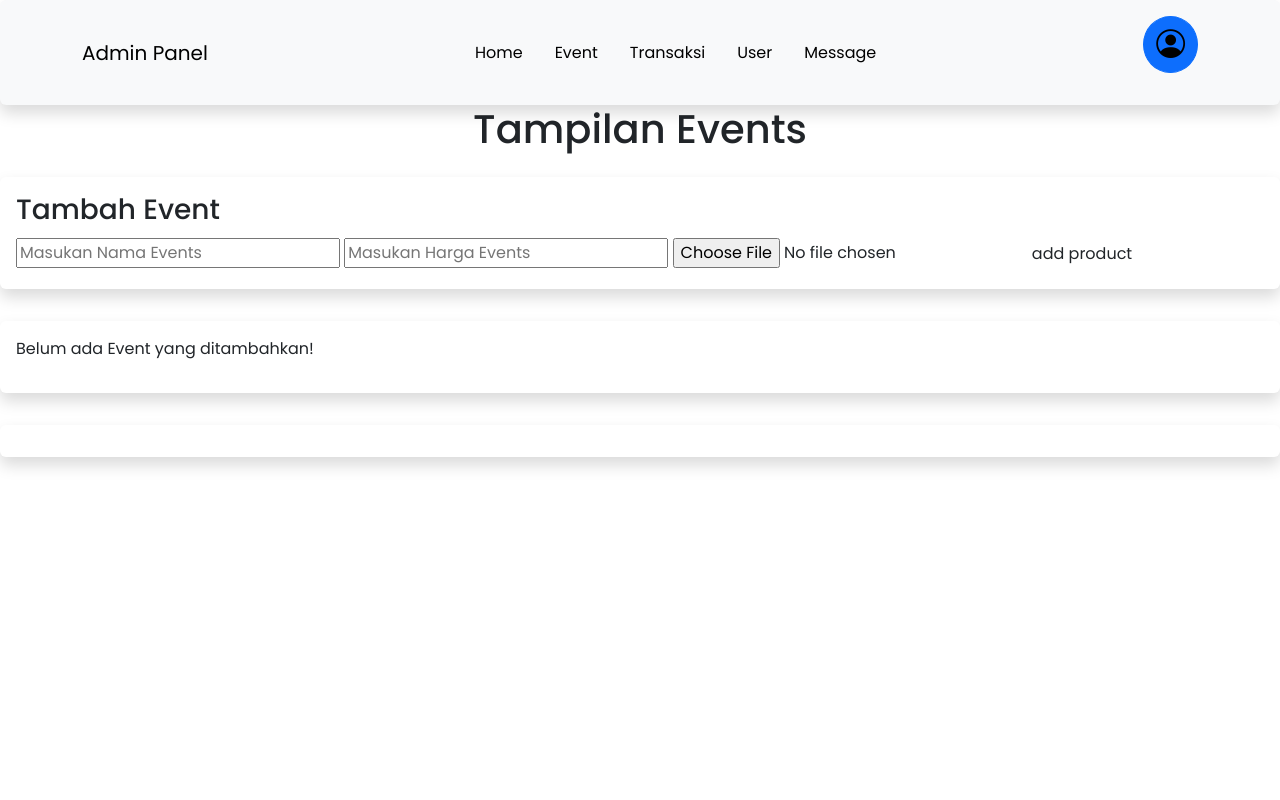
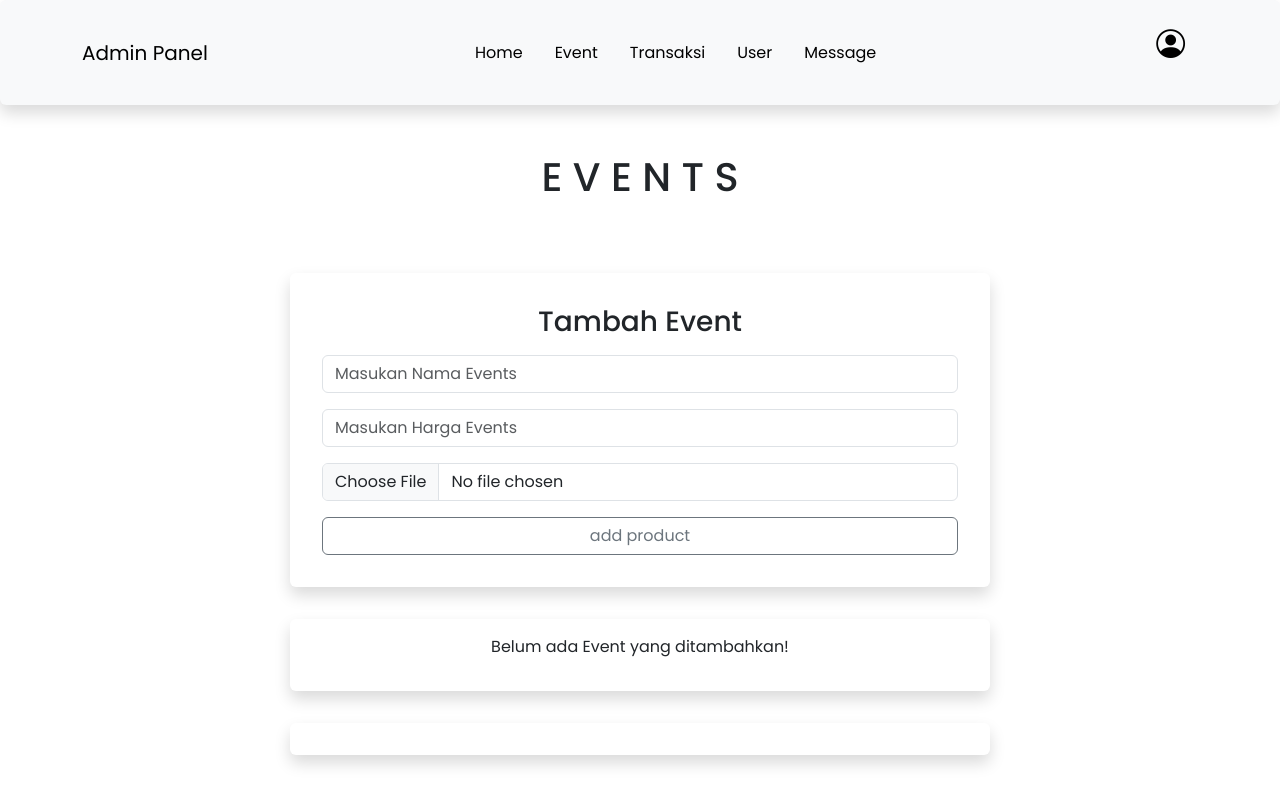
Before and after one commit to zyoohere/DreamFest-V-0.1, a PHP site: page /adminpages/admin-event.php in a window 1280 px wide. Run offline with PHP 8.4, Linux system fonts and the light colour scheme; a user stored in the database is signed in; data that the repository does not hold is empty.

Commit message:
perubahan di admin

```diff
--- a/view/adminpages/admin-event.php
+++ b/view/adminpages/admin-event.php
@@ -90,20 +90,30 @@ if (isset($_POST['update_events'])) {
 <body>
   <?php include('admin-header.php') ?>
 
-  <h1 class="text-center">Tampilan Events</h1>
+  <h1 class="text-center m-5">E V E N T S</h1>
 
   <section class="container-fluid">
-    <div class="row justify-content-center">
-      <div class="shadow p-3 m-3 rounded">
+    <div class="row g-3 p-4 m-6 justify-content-center align-items-center">
+      <div class="shadow p-3 m-3 rounded" style="width: 700px;">
         <form action="" method="post" enctype="multipart/form-data">
-          <h3>Tambah Event</h3>
-          <input type="text" name="nama_events" class="box" placeholder="Masukan Nama Events" required>
-          <input type="number" min="0" name="harga_events" class="box" placeholder="Masukan Harga Events" required>
-          <input type="file" name="image" accept="image/jpg, image/jpeg, image/png" class="box" required>
-          <input type="submit" value="add product" name="add_product" class="btn">
+          <h3 class="text-center m-3">Tambah Event</h3>
+          <div class="m-3">
+            <input type="text" name="nama_events" class="form-control" placeholder="Masukan Nama Events" required>
+          </div>
+          <div class="m-3">
+            <input type="number" min="0" name="harga_events" class="form-control" placeholder="Masukan Harga Events" required>
+          </div>
+          <div class="m-3">
+
+            <input type="file" name="image" accept="image/jpg, image/jpeg, image/png" class="form-control" required>
+          </div>
+          <div class="m-3">
+
+            <input type="submit" value="add product" name="add_product" class="btn btn-outline-secondary form-control">
+          </div>
         </form>
       </div>
-      <div class="shadow p-3 m-3 rounded">
+      <div class="shadow p-3 m-3 rounded text-center" style="width: 700px;">
 
         <?php
         $select_events = mysqli_query($con, "SELECT * FROM `events`") or die('query gagal');
@@ -114,8 +124,8 @@ if (isset($_POST['update_events'])) {
               <img src="uploaded_img/<?php echo $fetch_events['image']; ?>" alt="">
               <div class="nama_events"><?php echo $fetch_events['nama_events']; ?></div>
               <div class="harga_events">Rp <?php echo $fetch_events['harga_events']; ?> /-</div>
-              <a href="admin-events.php?update=<?php echo $fetch_events['id_events']; ?>" class="option-btn">update</a>
-              <a href="admin-events.php?delete=<?php echo $fetch_events['id_events']; ?>" class="delete-btn" onclick="return confirm('Hapus Event ini?');">Hapus</a>
+              <a href="admin-events.php?update=<?php echo $fetch_events['id_events']; ?>" class="btn btn-secondary">update</a>
+              <a href="admin-events.php?delete=<?php echo $fetch_events['id_events']; ?>" class="btn text-decoration-none" onclick="return confirm('Hapus Event ini?');">Hapus</a>
             </div>
         <?php
           }
@@ -124,7 +134,7 @@ if (isset($_POST['update_events'])) {
         }
         ?>
       </div>
-      <div class="shadow p-3 m-3 rounded">
+      <div class="shadow p-3 m-3 rounded" style="width: 700px;">
         <?php
         if (isset($_GET['update'])) {
           $update_id = $_GET['update'];
--- a/view/adminpages/admin-header.php
+++ b/view/adminpages/admin-header.php
@@ -88,20 +88,25 @@ if (isset($message)) {
           </ul>
 
 
+
           <p>
-            <a class="btn btn-primary rounded-circle" data-bs-toggle="collapse" href="#collapseExample" role="button" aria-expanded="false" aria-controls="collapseExample">
+            <a class="btn btn-outlinr-secondary rounded-circle" data-bs-toggle="collapse" href="#collapseExample" role="button" aria-expanded="false" aria-controls="collapseExample">
               <i class="bi bi-person-circle"></i>
 
             </a>
           </p>
           <div class="collapse" id="collapseExample">
-            <div class="card card-body">
-              <p>Nama : <span><?php echo $_SESSION['admin_name']; ?></span></p>
-              <p>Email : <span><?php echo $_SESSION['email_admin']; ?></span></p>
+            <div class=" shadow p-3 mb-3 bg-body-tertiary z-3 ">
+
+              <p>Nama : <span><?php echo $_SESSION['admin_nama']; ?></span></p>
+              <p>Email : <span><?php echo $_SESSION['admin_email']; ?></span></p>
 
               <a href="../../auth/logout.php" class="delete-btn">
                 <i class="bi bi-box-arrow-right"></i>
+
               </a>
+
+
             </div>
           </div>
 
--- a/view/adminpages/admin-user.php
+++ b/view/adminpages/admin-user.php
@@ -43,7 +43,7 @@ session_start();
             <p> Type User : <span style="color:<?php if ($fetch_users['user_type'] == 'admin') {
                                                   echo 'color:blue;';
                                                 } ?>"><?php echo $fetch_users['user_type']; ?></span> </p>
-            <a href="admin-user.php?delete=<?php echo $fetch_users['id_user']; ?>" onclick="return confirm('delete this user?');" class="delete-btn">delete user</a>
+            <a href="admin-user.php?delete=<?php echo $fetch_users['id_user']; ?>" onclick="return confirm('delete this user?');" class="delete-btn">Hapus</a>
           </div>
         <?php
         };
```
Also changed, not shown: view/adminpages/admin-home.php (+11 -12 lines).
